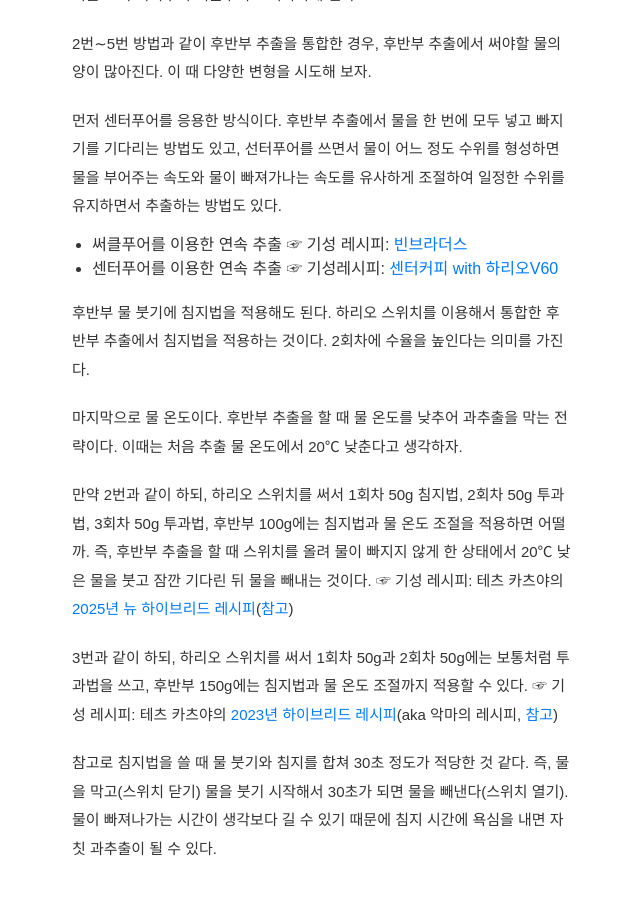
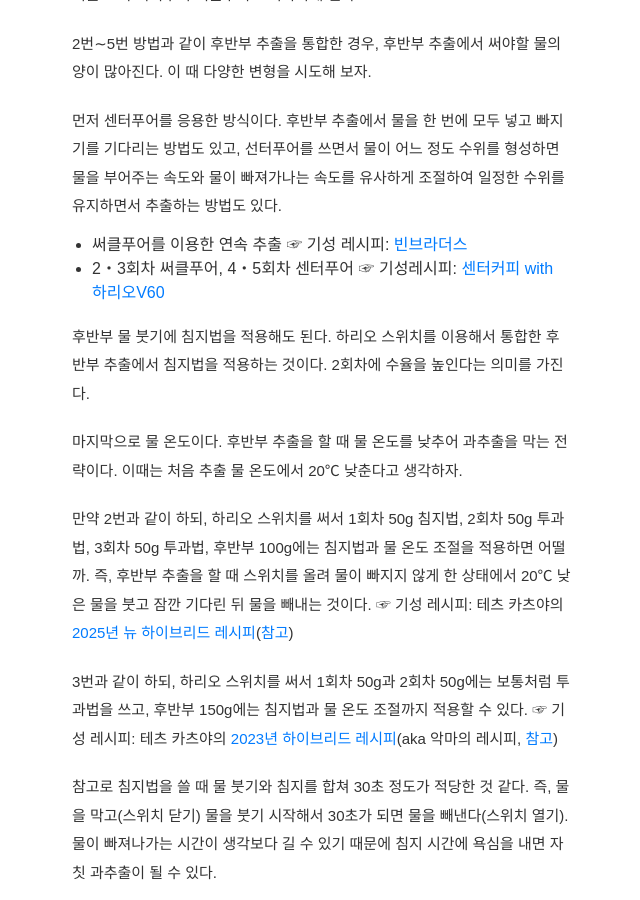
Before and after one commit to pinedance/blog, a Jekyll site: the page built from _posts/2025/07-12/2025-07-31-coffee-drip-brewing.md, in a window 1280 px wide and 900 px high, scrolled down 4249 px. Shown: the whole window, without its empty margins (318-958 px from the left). Built offline with Jekyll 4.4.1, drawn with Linux system fonts in a browser that asks for light colours; some web fonts are replaced; comment, search, counter and statistics services are not loaded.

Commit message:
update blog

```diff
--- a/_posts/2025/07-12/2025-07-31-coffee-drip-brewing.md
+++ b/_posts/2025/07-12/2025-07-31-coffee-drip-brewing.md
@@ -99,7 +99,7 @@ tags: ['coffee']
 먼저 센터푸어를 응용한 방식이다. 후반부 추출에서 물을 한 번에 모두 넣고 빠지기를 기다리는 방법도 있고, 선터푸어를 쓰면서 물이 어느 정도 수위를 형성하면 물을 부어주는 속도와 물이 빠져가나는 속도를 유사하게 조절하여 일정한 수위를 유지하면서 추출하는 방법도 있다.
 
 * 써클푸어를 이용한 연속 추출 ☞ 기성 레시피: [빈브라더스](https://www.youtube.com/watch?v=OKI_hYT6vE0)
-* 센터푸어를 이용한 연속 추출 ☞ 기성레시피: [센터커피 with 하리오V60](https://www.youtube.com/watch?v=H4zbk86lyFg)
+* 2・3회차 써클푸어, 4・5회차 센터푸어 ☞ 기성레시피: [센터커피 with 하리오V60](https://www.youtube.com/watch?v=H4zbk86lyFg)
 
 후반부 물 붓기에 침지법을 적용해도 된다. 하리오 스위치를 이용해서 통합한 후반부 추출에서 침지법을 적용하는 것이다. 2회차에 수율을 높인다는 의미를 가진다.
 
```
Also changed, not shown: other parts of _posts/2025/07-12/2025-07-31-coffee-drip-brewing.md (+1 -1 lines).
